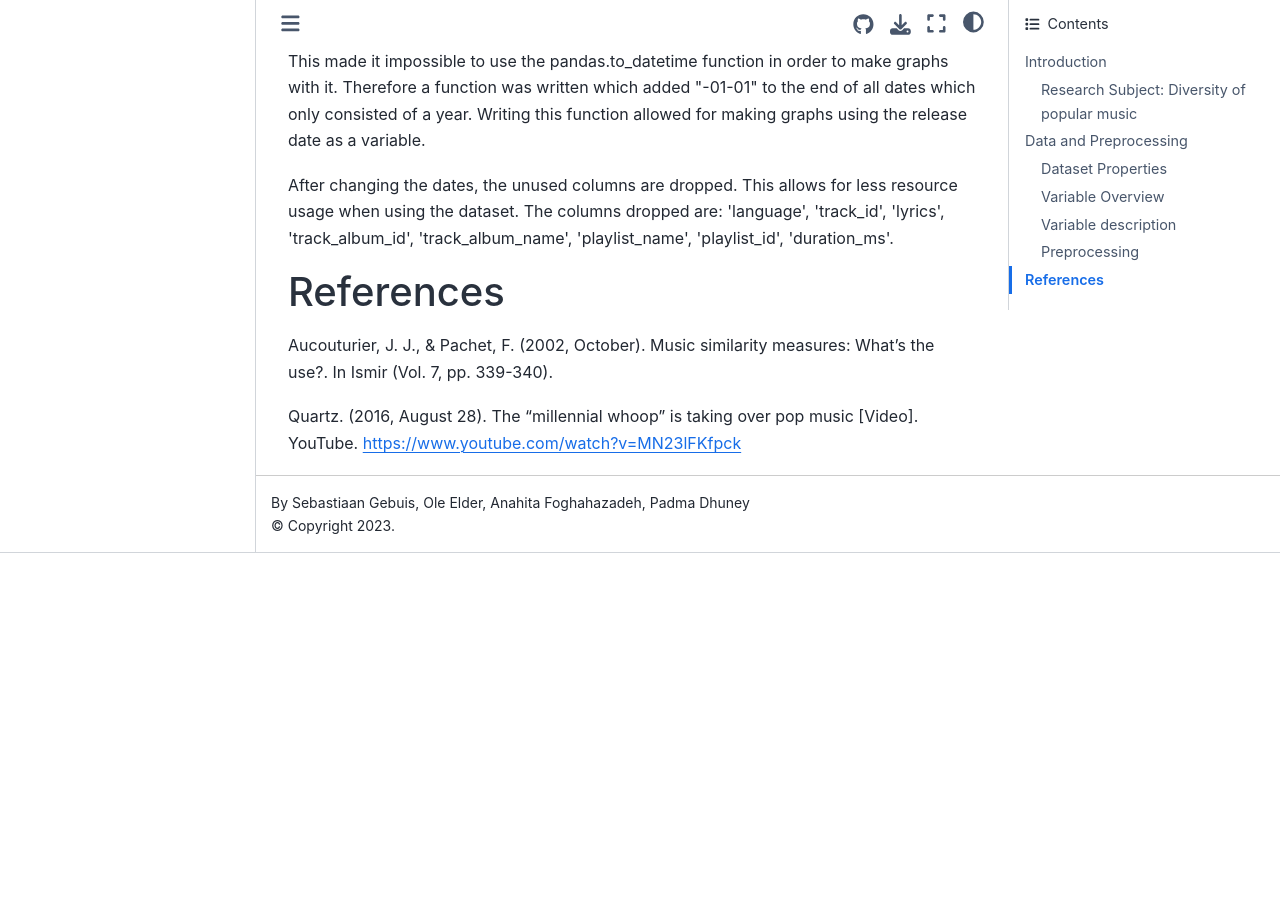
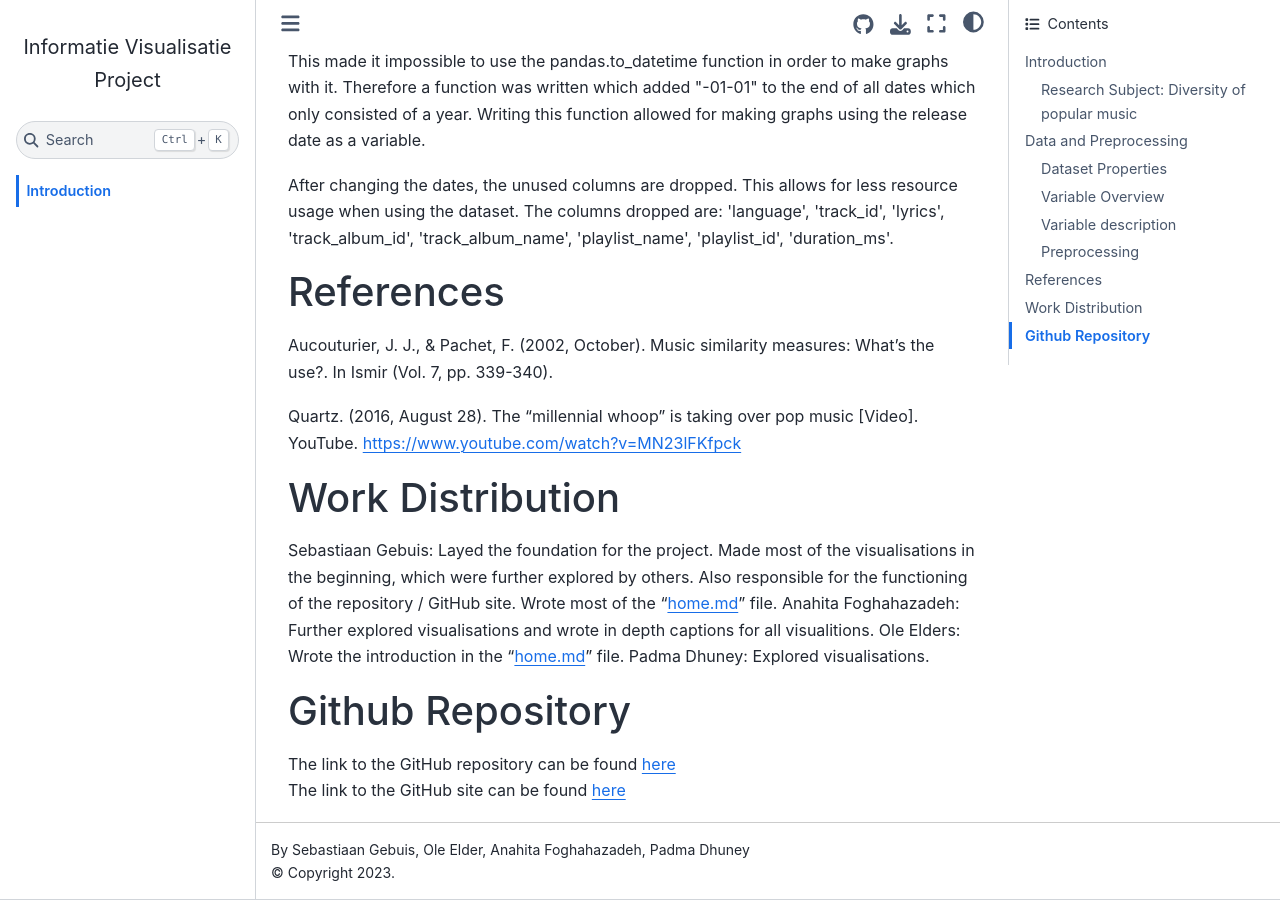
Before and after one commit to sebasgebuis/infovis, a Jupyter Book: the page built from docs/home.md, in a window 1280 px wide and 900 px high, scrolled down 4609 px. Built offline with Jupyter Book 1.0.4 settings and Sphinx 7.4.7 and the Sphinx Book theme 1.1.4, drawn with Linux system fonts in a browser that asks for light colours; pages that are not in the unit, such as notebooks, are missing from menus; comment, search, counter and statistics services are not loaded; before the commit the page ends 5162 px from its top, so only the background shows below that.

Commit message:
MarkDowns aangepast

```diff
--- a/docs/home.md
+++ b/docs/home.md
@@ -15,9 +15,9 @@
 
 This brings us to our two standpoints:
 
-<em> Popular songs do not sound the same, diversity in music has increased because of the rise of the internet. </em>
+<em> <strong> Popular songs do not sound the same, diversity in music has increased because of the rise of the internet. </strong> </em>
 
-<em> Popular music does sound the same, that is why it is all labeled under one label of "pop music" </em>
+<em> <strong> Popular music does sound the same, that is why it is all labeled under one label of "pop music" </strong></em>
 
 # Data and Preprocessing
 
@@ -108,3 +108,15 @@
 
 
 Quartz. (2016, August 28). The “millennial whoop” is taking over pop music [Video]. YouTube. https://www.youtube.com/watch?v=MN23lFKfpck
+
+# Work Distribution
+
+Sebastiaan Gebuis: Layed the foundation for the project. Made most of the visualisations in the beginning, which were further explored by others. Also responsible for the functioning of the repository / GitHub site. Wrote most of the "home.md" file.
+Anahita Foghahazadeh: Further explored visualisations and wrote in depth captions for all visualitions.
+Ole Elders: Wrote the introduction in the "home.md" file.
+Padma Dhuney: Explored visualisations.
+
+# Github Repository
+
+The link to the GitHub repository can be found [here](https://github.com/sebasgebuis/infovis) <br>
+The link to the GitHub site can be found [here](https://sebasgebuis.github.io/infovis)
```
Also changed, not shown: README.md (+1 -1 lines), 5 other files.
